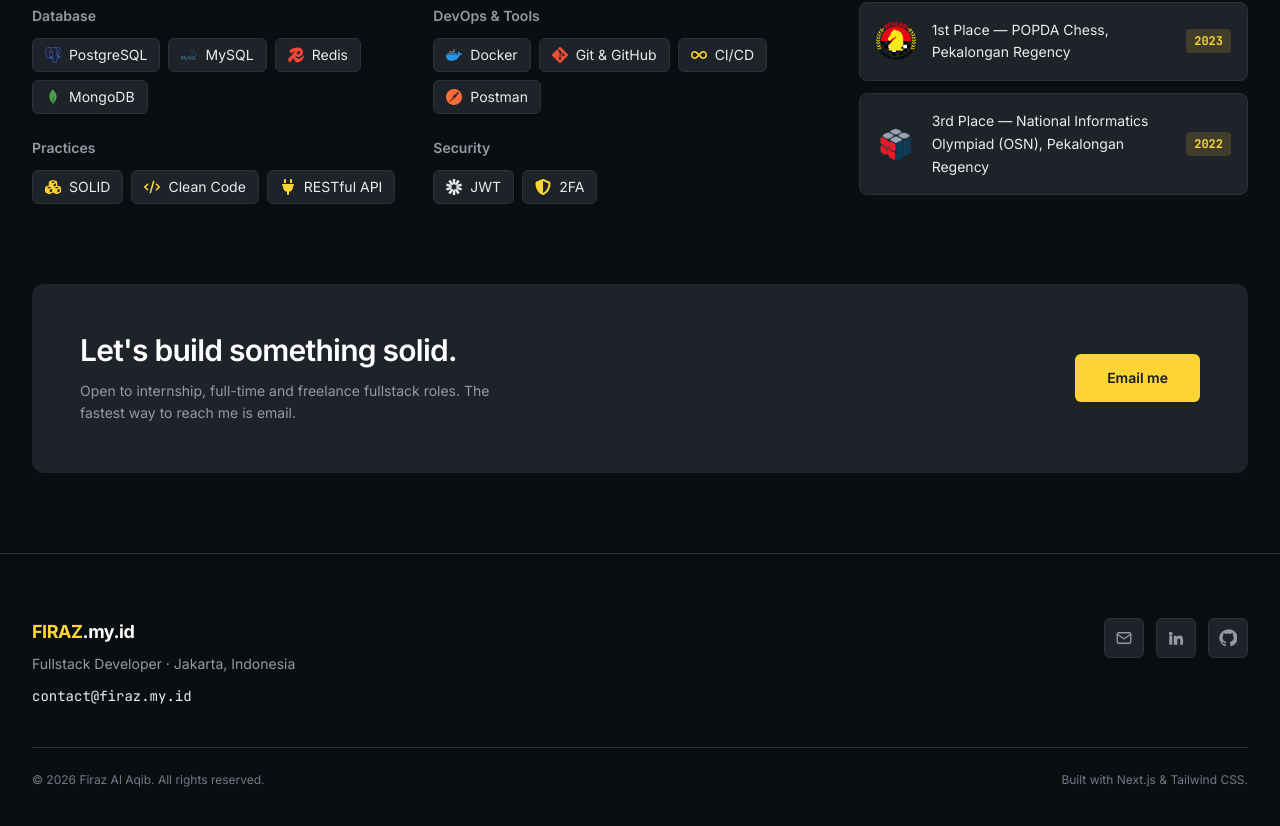
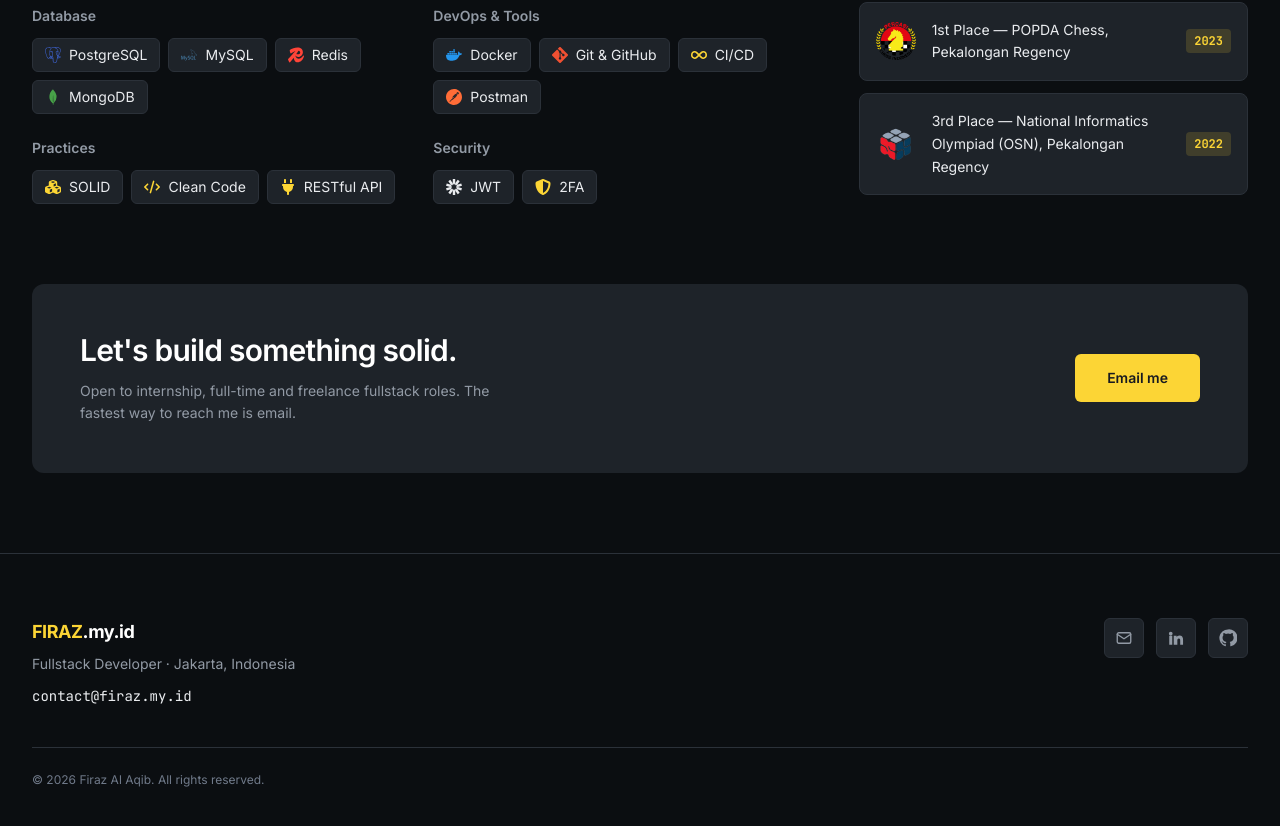
Before and after one commit to FasiIkom/portfolio, a Next.js app: page / in a window 1280 px wide. Shown: the part 3427-4253 px from the top of the page. Built offline with nearby package versions, Linux system fonts and the light colour scheme.

Commit message:
feat: modify footer

```diff
--- a/src/components/Footer.tsx
+++ b/src/components/Footer.tsx
@@ -75,7 +75,6 @@ export default function Footer() {
 
         <div className="mt-10 flex flex-col gap-2 border-t border-hairline-dark pt-6 text-xs text-muted sm:flex-row sm:items-center sm:justify-between">
           <p>© {year} {PROFILE.name}. {t({ en: "All rights reserved.", id: "Hak cipta dilindungi." })}</p>
-          <p>{t({ en: "Built with Next.js & Tailwind CSS.", id: "Dibuat dengan Next.js & Tailwind CSS." })}</p>
         </div>
       </div>
     </footer>
```
